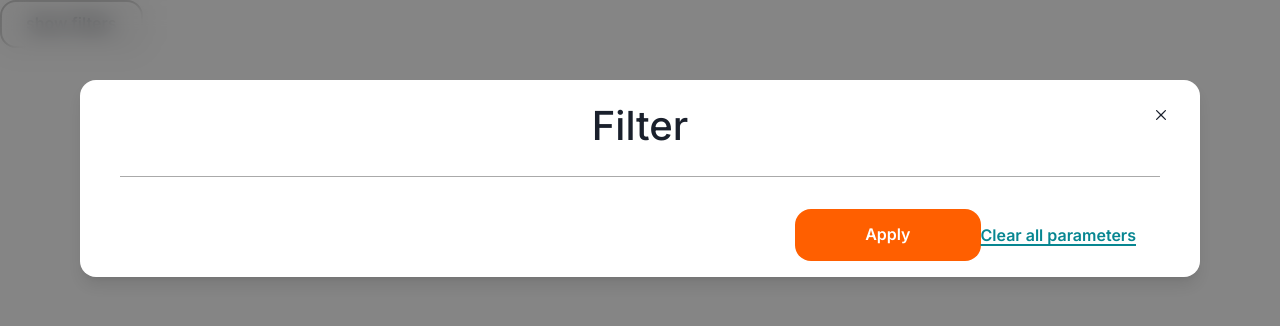
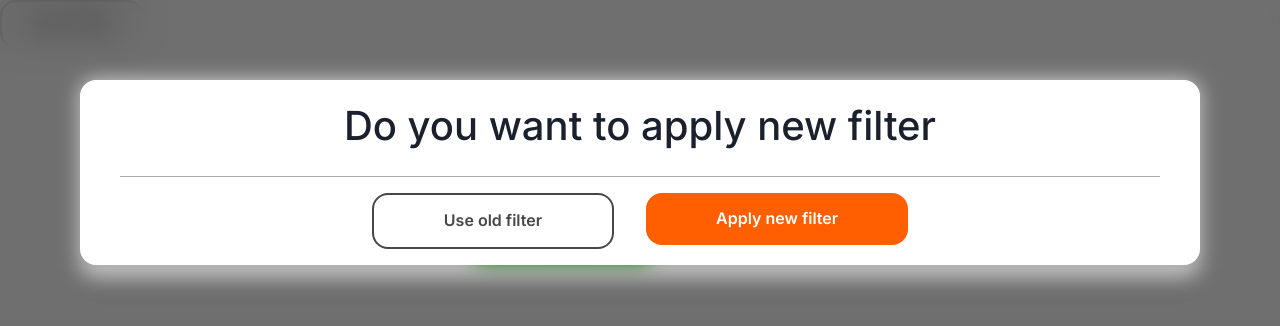
Before and after one commit to vladyslav5/wwt-technical-task, a React (Vite) app: page / in a window 1280 px wide. Both pictures are taken after a click on the button "Apply". Shown: the top 326 px of the page. Built offline with nearby package versions, Linux system fonts and the light colour scheme; what @uselessdev/datepicker would draw is missing.

Commit message:
Added confirmation modal

```diff
--- a/src/components/App/App.tsx
+++ b/src/components/App/App.tsx
@@ -17,7 +17,6 @@ export const App = () => {
 		const persist = localStorage.getItem(PERSIST_FLAG)
 		persist && loadFilters()
 	}, [])
-
 	const onShowModal = () => {
 		setIsOpen(true)
 	}
--- /dev/null
+++ b/src/components/ConfirmationModal/ConfirmationModal.tsx
@@ -0,0 +1,69 @@
+import { FC } from 'react'
+import { useTranslation } from 'react-i18next'
+
+import {
+	Button,
+	Modal,
+	ModalContent,
+	ModalFooter,
+	ModalHeader,
+	ModalOverlay,
+	Stack
+} from '@chakra-ui/react'
+
+interface ConfirmationModal {
+	isOpen: boolean
+	onClose: () => void
+}
+
+export const ConfirmationModal: FC<ConfirmationModal> = ({
+	isOpen,
+	onClose
+}) => {
+	const { t } = useTranslation()
+	return (
+		<Modal
+			// closeOnOverlayClick={false}
+			size={'100%'}
+			isOpen={isOpen}
+			onClose={onClose}
+		>
+			<ModalOverlay
+				bg="blackAlpha.300"
+				backdropFilter="blur(10px) hue-rotate(90deg)"
+			/>
+			<ModalContent>
+				<ModalHeader>{t('Do you want to apply new filter')}</ModalHeader>
+				<ModalFooter>
+					<Stack
+						w={'100%'}
+						gap={'32px'}
+						justifyContent={'center'}
+						direction={['row']}
+					>
+						<Button
+							color={'#474747'}
+							backgroundColor={'white'}
+							borderRadius={'16'}
+							border={'2px solid #474747'}
+							px={'70px'}
+							py={'26px'}
+							// onClick={onReset}
+						>
+							{t('Use old filter')}
+						</Button>
+						<Button
+							color={'#FFFFFF'}
+							borderRadius={'16'}
+							px={'70px'}
+							py={'26px'}
+							backgroundColor={'#FF5F00'}
+						>
+							{t('Apply new filter')}
+						</Button>
+					</Stack>
+				</ModalFooter>
+			</ModalContent>
+		</Modal>
+	)
+}
--- a/src/components/FilterModal/ui/FilterModalFooter.tsx
+++ b/src/components/FilterModal/ui/FilterModalFooter.tsx
@@ -1,21 +1,41 @@
-import { FC } from 'react'
+import { FC, useState } from 'react'
 import { useTranslation } from 'react-i18next'
 
-import { Button, ModalFooter } from '@chakra-ui/react'
+import { Button, ModalFooter, Stack } from '@chakra-ui/react'
+
+import { ConfirmationModal } from '@components/ConfirmationModal/ConfirmationModal.tsx'
 
 interface FilterModalFooterProps {
 	onReset: () => void
 }
 export const FilterModalFooter: FC<FilterModalFooterProps> = ({ onReset }) => {
+	const [confirmation, setConfirmation] = useState(false)
+	const onApply = () => {
+		setConfirmation(true)
+		console.log('conf')
+	}
 	const { t } = useTranslation()
 	return (
 		<ModalFooter>
+			<ConfirmationModal
+				onClose={() => {
+					setConfirmation(false)
+				}}
+				isOpen={confirmation}
+			/>
+			<Stack
+				w={'100%'}
+				justifyContent={'space-between'}
+				direction={['row']}
+			>
+				<div></div>
 				<Button
 					color={'#FFFFFF'}
 					borderRadius={'16'}
 					px={'70px'}
 					py={'26px'}
 					backgroundColor={'#FF5F00'}
+					onClick={onApply}
 				>
 					{t('Apply')}
 				</Button>
@@ -26,6 +46,7 @@ export const FilterModalFooter: FC<FilterModalFooterProps> = ({ onReset }) => {
 				>
 					{t('Clear all parameters')}
 				</Button>
+			</Stack>
 		</ModalFooter>
 	)
 }
```
Lines whose indentation alone changed are shown as unchanged.
